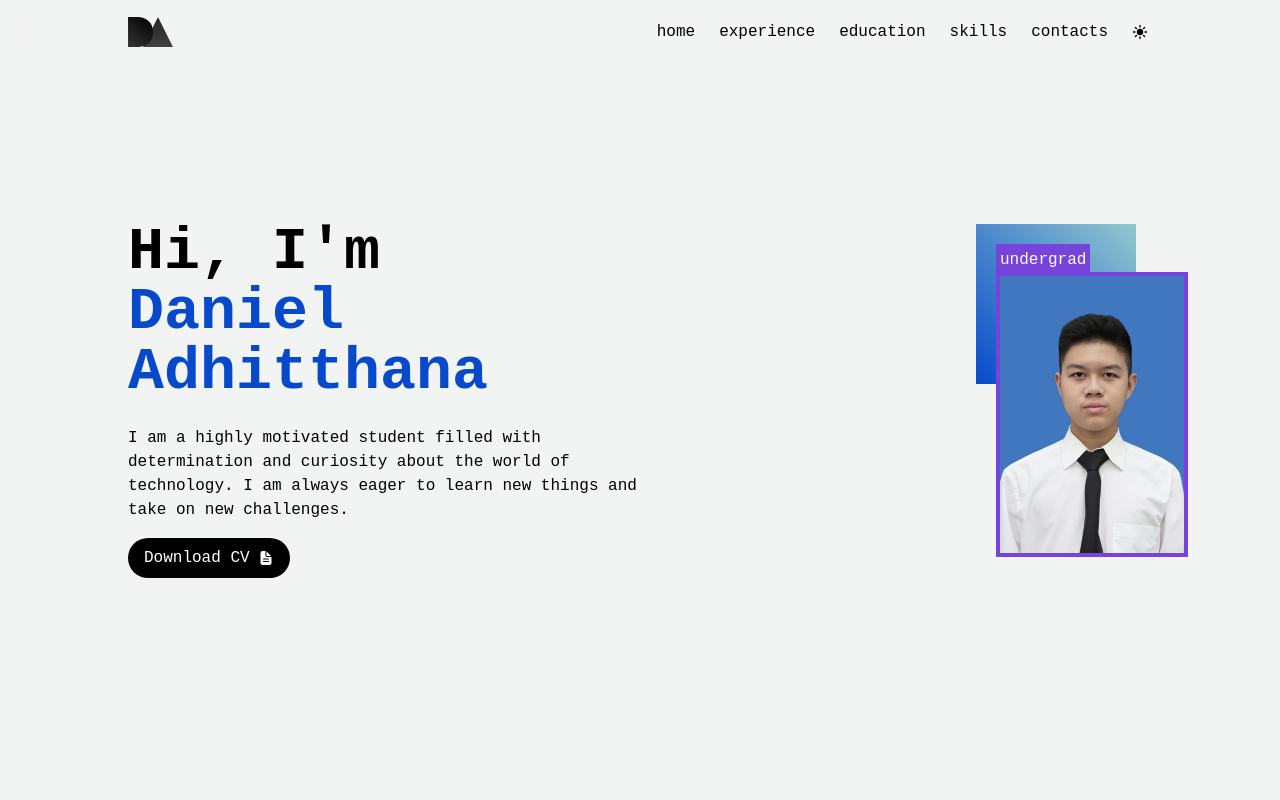
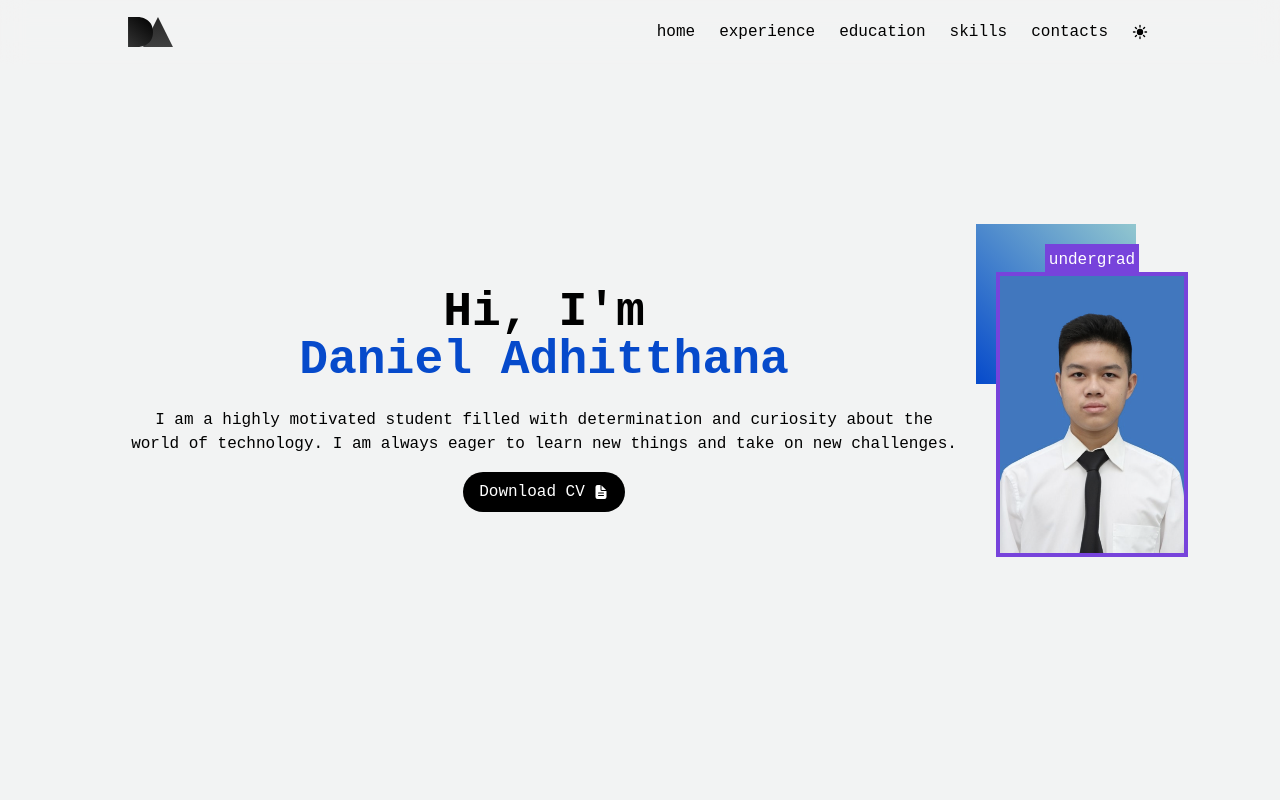
Before and after one commit to someguy609/portfolio-website, a React (Vite) app: page / in a window 1280 px wide. Shown: the top 800 px of the page. Built offline with nearby package versions, Linux system fonts and the light colour scheme.

Commit message:
fix: image responsive design

```diff
--- a/src/pages/Portfolio.tsx
+++ b/src/pages/Portfolio.tsx
@@ -37,9 +37,9 @@ function Portfolio() {
 				id="home"
 				className="flex items-center w-full min-h-screen"
 			>
-				<div className="flex items-center flex-shrink gap-4 text-center sm:justify-between md:flex-row sm:text-left">
-					<div className="sm:w-1/2">
-						<h1 className="text-5xl font-bold sm:text-4xl md:text-6xl">
+				<div className="flex items-center gap-4 text-center sm:justify-between md:flex-row md:text-left">
+					<div className="md:w-1/2">
+						<h1 className="text-5xl font-bold sm:text-6xl">
 							Hi, I'm
 							<br />{' '}
 							<span className="text-[#064ACB] dark:text-[#40A2E3]">
@@ -62,7 +62,7 @@ function Portfolio() {
 							</button>
 						</a>
 					</div>
-					<div className="relative justify-end hidden pr-4 mb-48 md:flex">
+					<div className="relative justify-end hidden pr-4 mb-48 xl:pr-44 xl:mb-96 lg:pr-32 lg:mb-64 md:flex">
 						<div className="flex w-full min-h-full sm:mt-0">
 							<div className="absolute mt-2 ml-2 sm:mt-5 sm:ml-5">
 								<p
@@ -75,7 +75,7 @@ function Portfolio() {
 								<img
 									src={Portrait}
 									alt="picture"
-									className="border-4 border-[#7743DB] block max-w-48"
+									className="border-4 border-[#7743DB] block xl:max-w-80 lg:max-w-64 max-w-48"
 								/>
 							</div>
 							<div className="lg:w-54 md:w-40 sm:w-36 w-24 bg-gradient-to-tr from-[#064ACB] to-[#92C7CF] aspect-square block" />
```
